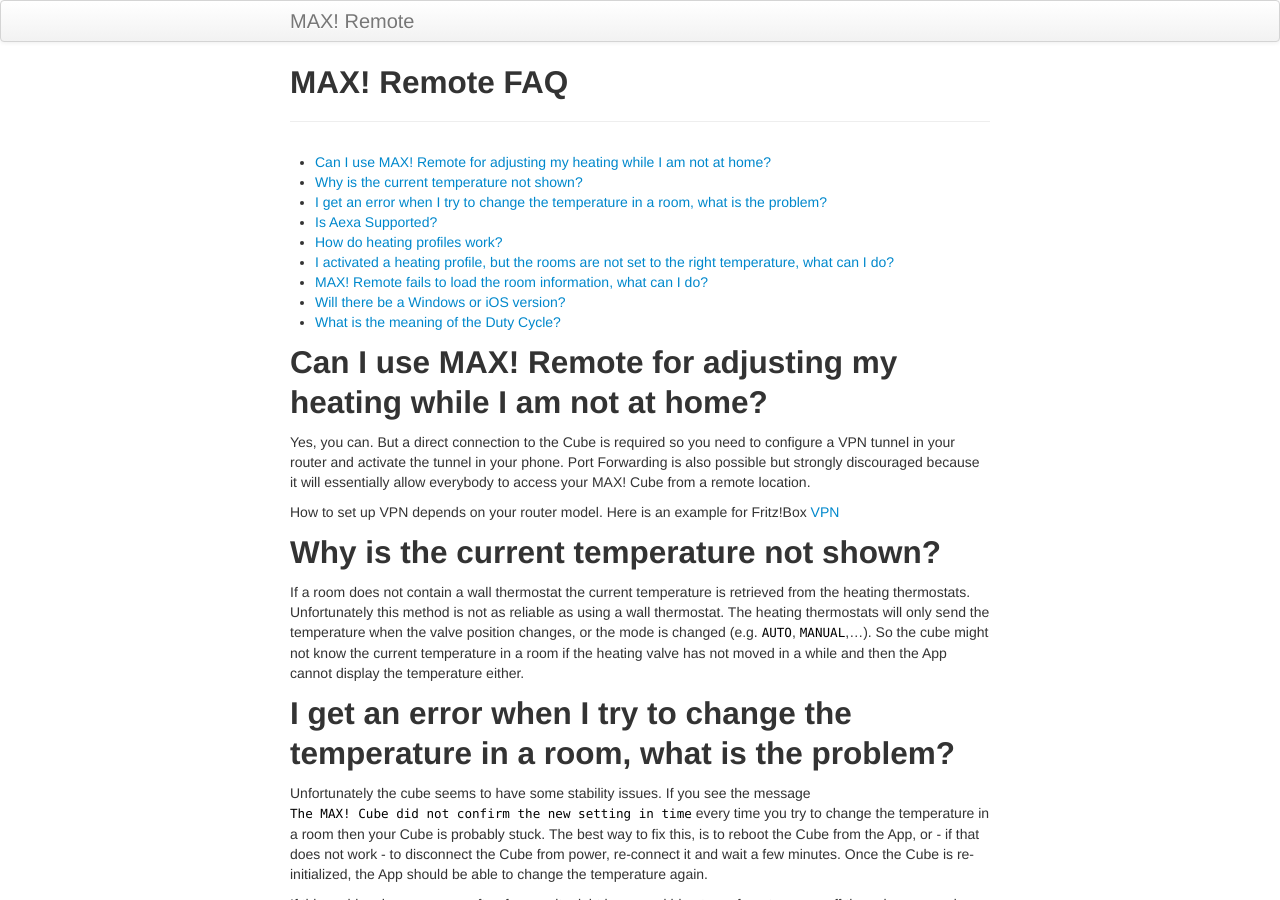
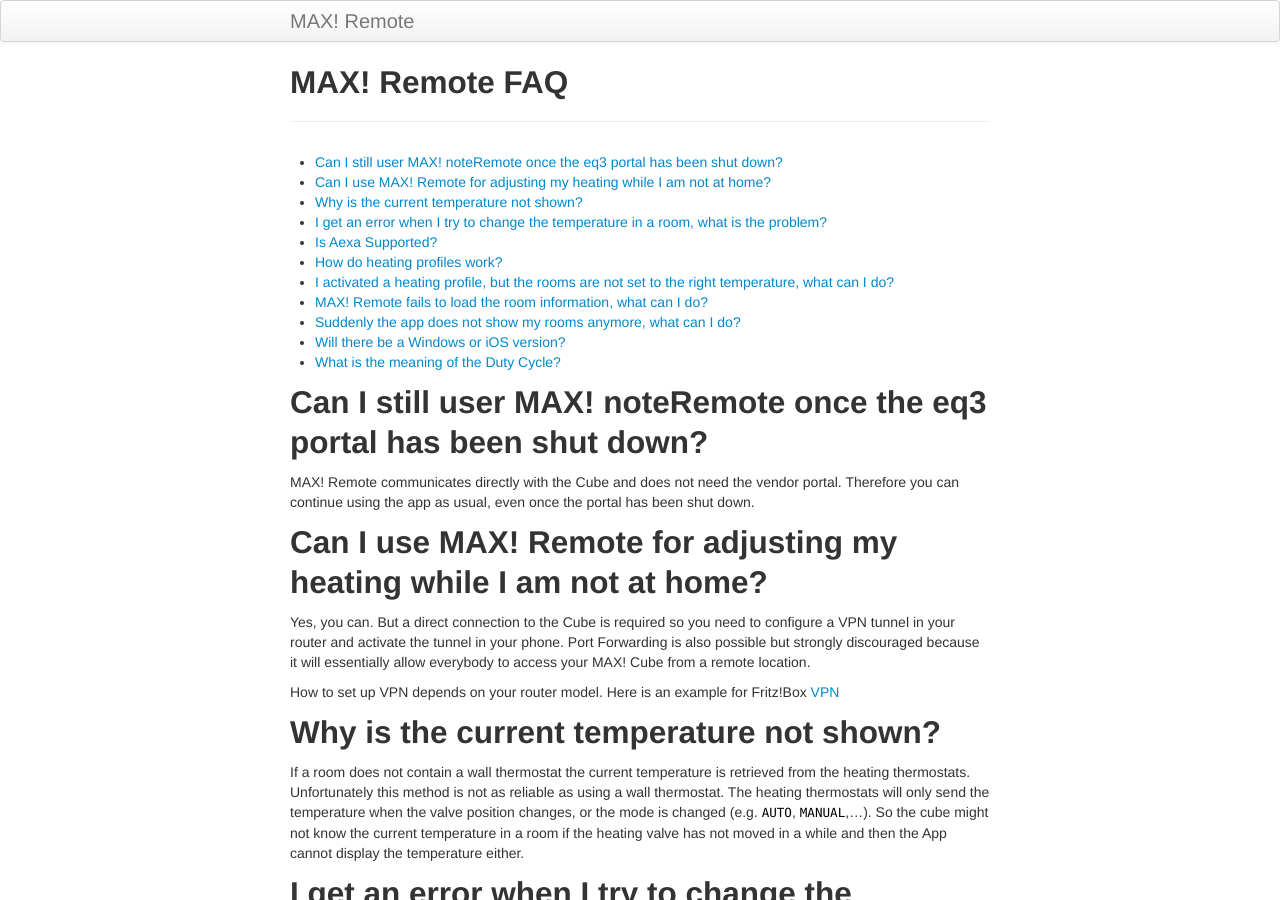
Before and after one commit to jutzig/max-remote, a Jekyll site: the page built from pages/en-faq.md, in a window 1280 px wide and 900 px high. Built offline with Jekyll 4.4.1, drawn with Linux system fonts in a browser that asks for light colours; some of the changed text lies outside the part shown.

Commit message:
Update en-faq.md
-added section about portal shutdown
-added section about lost rooms

```diff
--- a/pages/en-faq.md
+++ b/pages/en-faq.md
@@ -6,6 +6,10 @@
 
 * TOC
 {:toc}
+
+## Can I still user MAX! noteRemote once the eq3 portal has been shut down?
+
+MAX! Remote communicates directly with the Cube and does not need the vendor portal. Therefore you can continue using the app as usual, even once the portal has been shut down.
 
 ## Can I use MAX! Remote for adjusting my heating while I am not at home?
 
@@ -60,6 +64,10 @@
 
 Additionally you should check that the wireless network is activated on your phone and that the cube is properly connected in the network. If everything is in order you also need to ensure that all other applications that access the Cube directly are terminated because the Cube allows only one connection at a time.
 
+## Suddenly the app does not show my rooms anymore, what can I do?
+
+Unfortunately this seems to be a bug in the firmware of the cube. It can happen occasionally, that it simply 'forgets' all rooms and devices. Sadly the only way to fix this, is to use to MAX! Desktop application you pair the devices again and re-create the previous rooms.
+
 ## Will there be a Windows or iOS version?
 
 Sorry, no.
```
